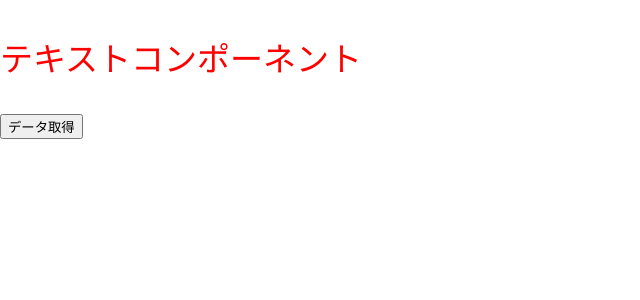
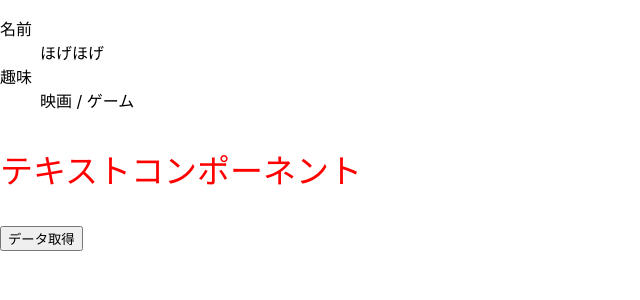
Before and after one commit to keisuke-333/practice, a React (Create React App) app: page / in a window 1280 px wide. Shown: the top 300 px of the page, without its empty margins (0-640 px from the left). Built offline with nearby package versions, Linux system fonts and the light colour scheme.

Commit message:
オプショナルチェイニング

```diff
--- a/src/App.tsx
+++ b/src/App.tsx
@@ -3,6 +3,13 @@
 import { Todo } from "./Todo"
 import { TodoType } from "./types/todo"
 import { Text } from "./text"
+import { UserProfile } from "./userProfile"
+import { User } from "./types/user"
+
+const user: User = {
+  name: 'ほげほげ',
+  hobbies: ['映画', 'ゲーム']
+}
 
 const App = () => {
   const [todos, setTodos] = useState<Array<TodoType>>([])
@@ -15,6 +22,7 @@
 
   return (
     <div>
+      <UserProfile user={user} />
       <Text color="red" fontSize="33px" />
       <button onClick={onClickFethData}>データ取得</button>
       {todos.map((todo:any) => (
--- /dev/null
+++ b/src/types/user.ts
@@ -0,0 +1,4 @@
+export type User = {
+  name: string
+  hobbies?: Array<string>
+}
--- /dev/null
+++ b/src/userProfile.tsx
@@ -0,0 +1,19 @@
+import { VFC } from "react";
+import { User } from "./types/user";
+
+type Props = {
+  user: User
+}
+
+export const UserProfile: VFC<Props> = (props) => {
+  const { user } = props
+
+  return (
+    <dl>
+      <dt>名前</dt>
+      <dd>{user.name}</dd>
+      <dt>趣味</dt>
+      <dd>{user.hobbies?.join(' / ')}</dd>
+    </dl>
+  )
+}
```
